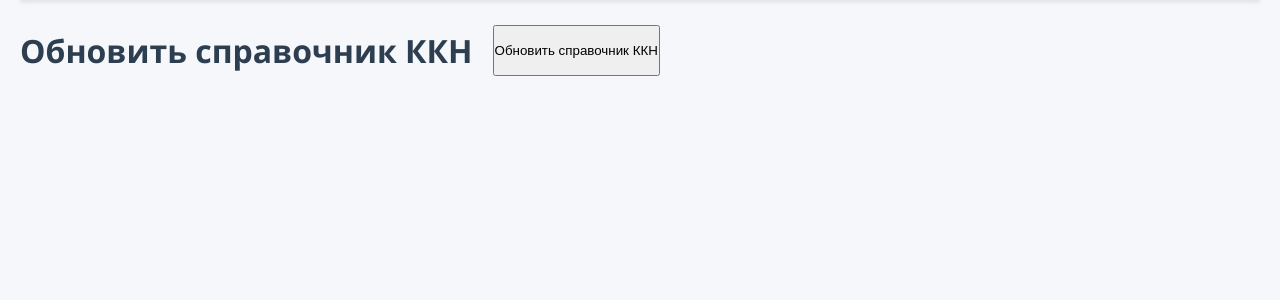
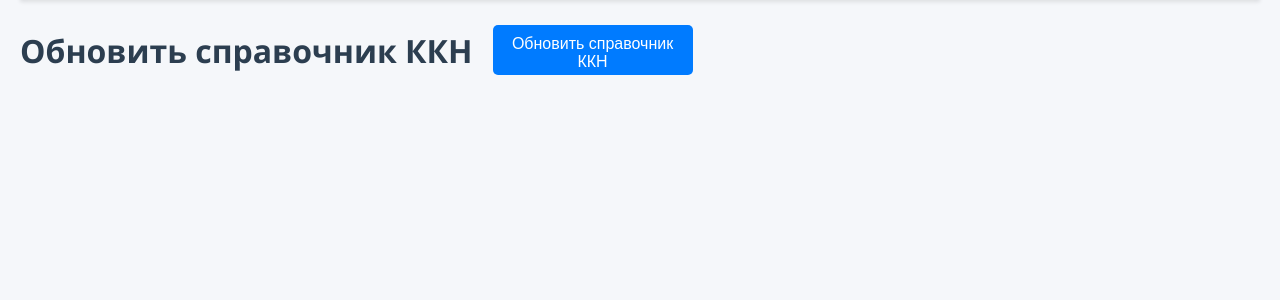
Before and after one commit to San4eeez/bober, a Flask app: page /update_kkn in a window 1280 px wide. Shown: the part 92-392 px from the top of the page. Run offline with Flask 3, Linux system fonts and the light colour scheme; some libraries are stand-ins or nearby versions.

Commit message:
Визуальные улучшения

```diff
--- a/app.py
+++ b/app.py
@@ -674,6 +674,7 @@ def update_kkn():
 def run_updater():
     """Запускает скрипт обновления справочника ККН."""
     try:
+        print("Запустилось обновление, ЖДИ 2 МИНУТЫ")
         result = subprocess.run(['python', 'updater_kkn_list.py'], capture_output=True, text=True)
         if result.returncode == 0:
             return jsonify({'success': True})
--- a/static/styles.css
+++ b/static/styles.css
@@ -687,6 +687,22 @@ nav {
     box-shadow: 0 0 0 3px rgba(0, 123, 255, 0.25); /* Эффект фокуса */
 }
 
+#update-button {
+    width: 200px; /* Ширина кнопки */
+    height: 50px; /* Высота кнопки */
+    font-size: 16px; /* Размер шрифта */
+    padding: 10px; /* Отступы внутри кнопки */
+    background-color: #007bff; /* Цвет фона */
+    color: white; /* Цвет текста */
+    border: none; /* Удаление границы */
+    border-radius: 5px; /* Закругление углов */
+    cursor: pointer; /* Изменение курсора при наведении */
+}
+
+#update-button:hover {
+    background-color: #0056b3; /* Изменение цвета фона при наведении */
+}
+
 /* Адаптивность */
 @media (max-width: 768px) {
     .container {
--- a/templates/update_kkn.html
+++ b/templates/update_kkn.html
@@ -29,6 +29,7 @@
     </div>
     <script>
         document.getElementById('update-button').addEventListener('click', function() {
+            document.getElementById('notification').textContent = 'Началось обновление, ожидай 2 минуты. (ДА, ЦЕЛЫХ ДВЕ МИНУТЫ НИЧЕГО НЕ НАЖИМАЙ)'
             document.getElementById('notification').style.display = 'none';
             fetch('/run_updater', {
                 method: 'POST'
--- a/updater_kkn_list.py
+++ b/updater_kkn_list.py
@@ -43,7 +43,7 @@ try:
         for data in response.iter_content(block_size):
             file.write(data)
             progress_bar.update(len(data))
-    os.system("python import_data.py")
+    os.system("python3 import_data.py")
 
     print("Файл успешно загружен")
 
```
